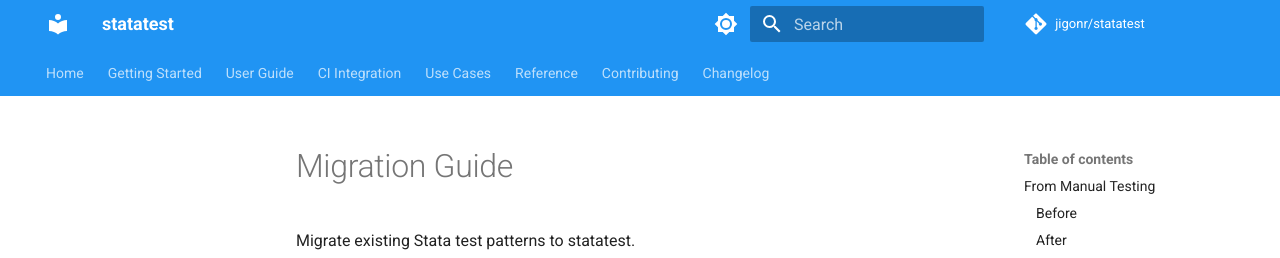
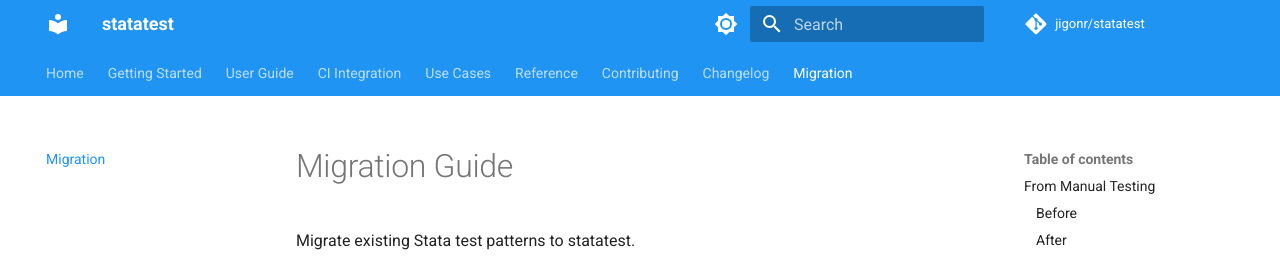
Before and after one commit to jigonr/statatest, an MkDocs documentation site: the page built from docs/migration.md, in a window 1280 px wide and 900 px high. Shown: the top 258 px of the window. Built offline with MkDocs 1.6.1 and Material for MkDocs 9.7.7, drawn with Linux system fonts in a browser that asks for light colours; comment, search, counter and statistics services are not loaded.

Commit message:
fix(docs): add migration.md to mkdocs navigation
The mkdocs build was failing in strict mode because migration.md
was not included in the nav configuration.

```diff
--- a/mkdocs.yml
+++ b/mkdocs.yml
@@ -59,6 +59,7 @@ nav:
       - Fixtures: reference/fixtures.md
   - Contributing: contributing.md
   - Changelog: changelog.md
+  - Migration: migration.md
 
 markdown_extensions:
   - pymdownx.highlight:
```
